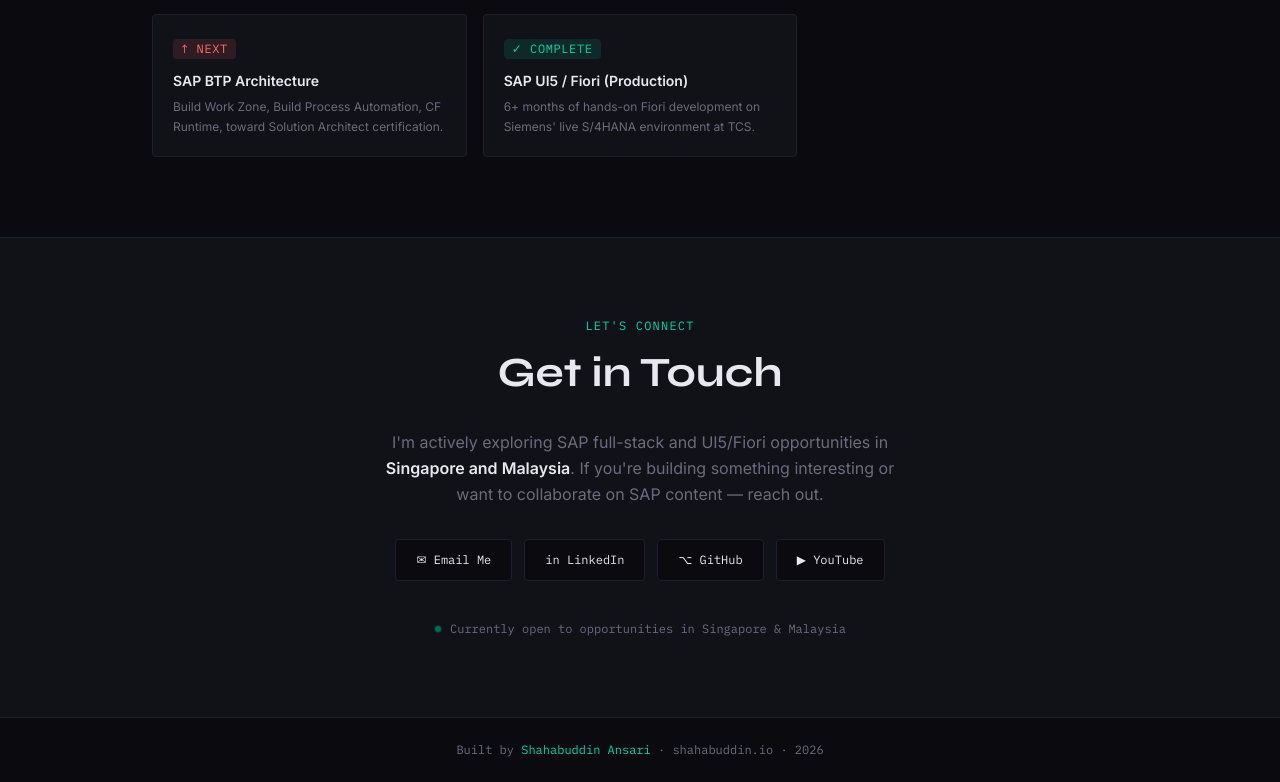
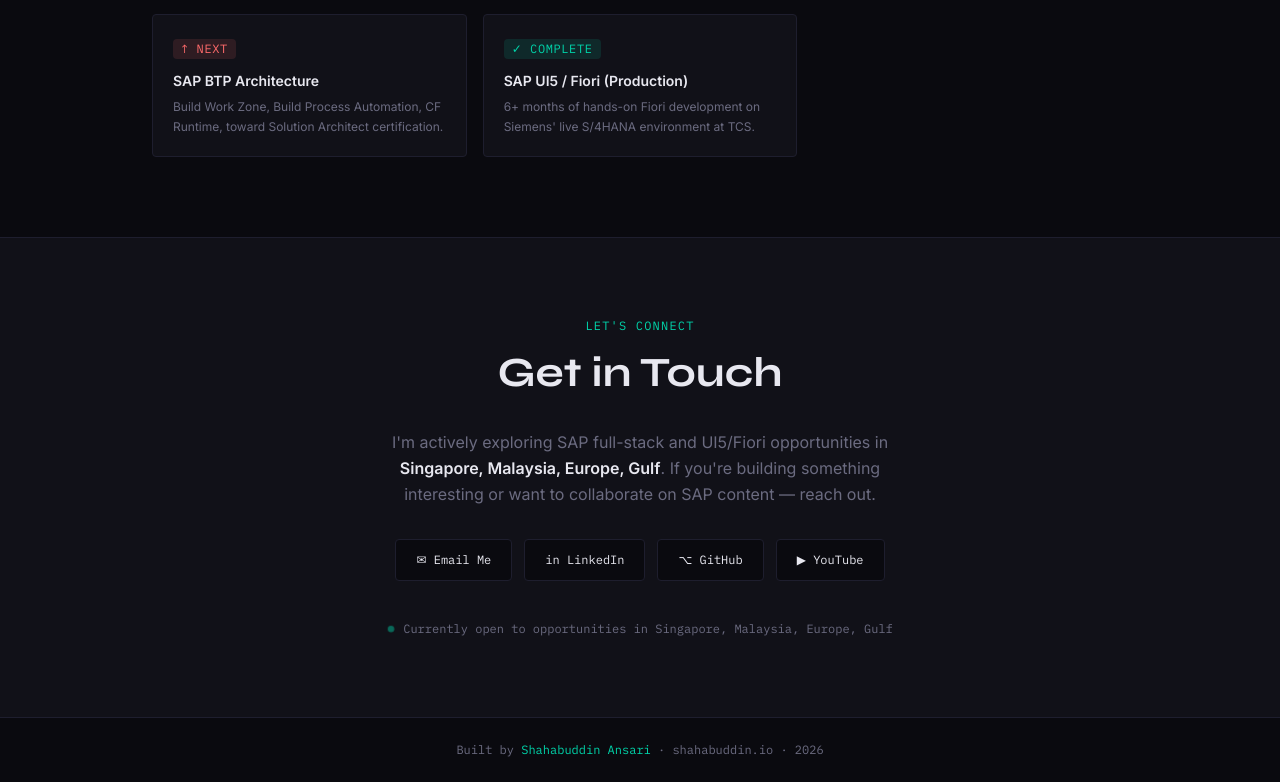
Before and after one commit to ShahabuddinAnsari/shahabuddin_portfolio, a React (Create React App) app: page / in a window 1280 px wide. Shown: the part 5449-6231 px from the top of the page. Built offline with nearby package versions, Linux system fonts and the light colour scheme.

Commit message:
UPdated job preference

```diff
--- a/src/components/Contact.jsx
+++ b/src/components/Contact.jsx
@@ -16,8 +16,10 @@ export default function Contact() {
           </h2>
           <p className="text-muted text-base leading-relaxed mb-8">
             I'm actively exploring SAP full-stack and UI5/Fiori opportunities in{" "}
-            <strong className="text-textmain">Singapore and Malaysia</strong>.
-            If you're building something interesting or want to collaborate on
+            <strong className="text-textmain">
+              Singapore, Malaysia, Europe, Gulf
+            </strong>
+            . If you're building something interesting or want to collaborate on
             SAP content — reach out.
           </p>
 
@@ -57,7 +59,7 @@ export default function Contact() {
           {/* Availability indicator */}
           <div className="mt-10 flex items-center justify-center gap-2 font-mono text-xs text-muted">
             <div className="w-2 h-2 rounded-full bg-accent pulse-dot" />
-            Currently open to opportunities in Singapore &amp; Malaysia
+            Currently open to opportunities in Singapore, Malaysia, Europe, Gulf
           </div>
         </div>
       </div>
```
